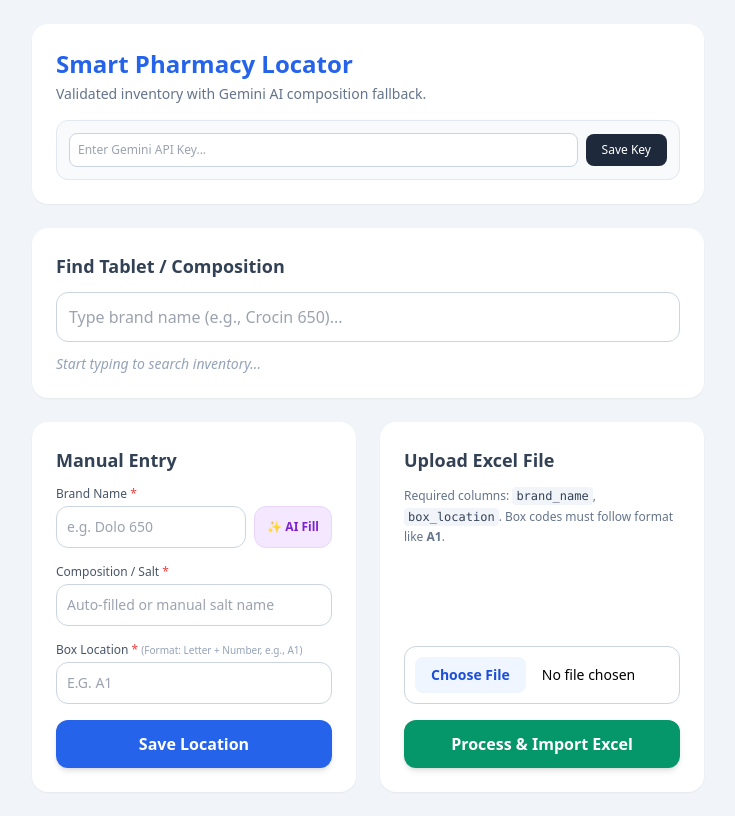
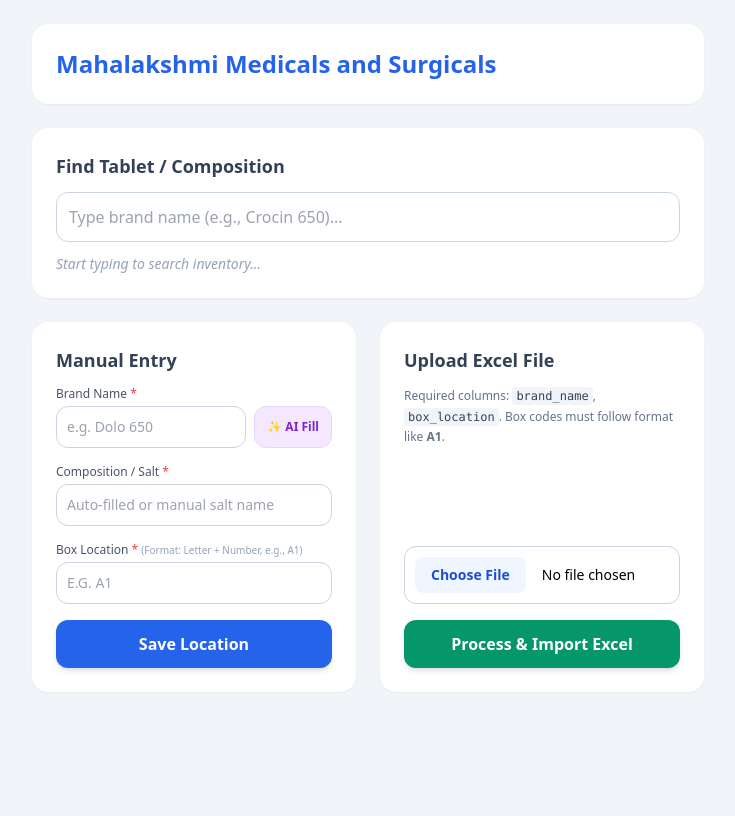
Before and after one commit to Sushmithagowda06/Tablet-finder-, a plain HTML site: page index.html in a window 1280 px wide. Shown: the whole page, without its empty margins (272-1007 px from the left). Drawn offline with nearby package versions, Linux system fonts and the light colour scheme; a script that the page names is missing.

Commit message:
initial push

```diff
--- a/test-pharm.html
+++ b/index.html
@@ -15,17 +15,17 @@
         <!-- Header & API Key Setup -->
         <header class="bg-white p-5 sm:p-6 rounded-2xl shadow-sm space-y-4">
             <div>
-                <h1 class="text-xl sm:text-2xl font-bold text-blue-600">Smart Pharmacy Locator</h1>
-                <p class="text-xs sm:text-sm text-slate-500 mt-1">Validated inventory with Gemini AI composition fallback.</p>
+                <h1 class="text-xl sm:text-2xl font-bold text-blue-600">Mahalakshmi Medicals and Surgicals</h1>
+                <!-- <p class="text-xs sm:text-sm text-slate-500 mt-1">Validated inventory with Gemini AI composition fallback.</p> -->
             </div>
             <!-- API Key Bar -->
-            <div class="bg-slate-50 p-3 rounded-xl border border-slate-200 flex flex-col sm:flex-row gap-2 items-center">
+            <!-- <div class="bg-slate-50 p-3 rounded-xl border border-slate-200 flex flex-col sm:flex-row gap-2 items-center">
                 <input type="password" id="apiKeyInput" placeholder="Enter Gemini API Key..."
                     class="w-full sm:flex-1 p-2 text-xs border border-slate-300 rounded-lg focus:outline-none focus:ring-1 focus:ring-blue-500">
                 <button id="saveApiKey" class="w-full sm:w-auto bg-slate-800 hover:bg-slate-900 text-white text-xs px-4 py-2 rounded-lg font-medium">
                     Save Key
                 </button>
-            </div>
+            </div> -->
         </header>
 
         <!-- Search Section -->
```
